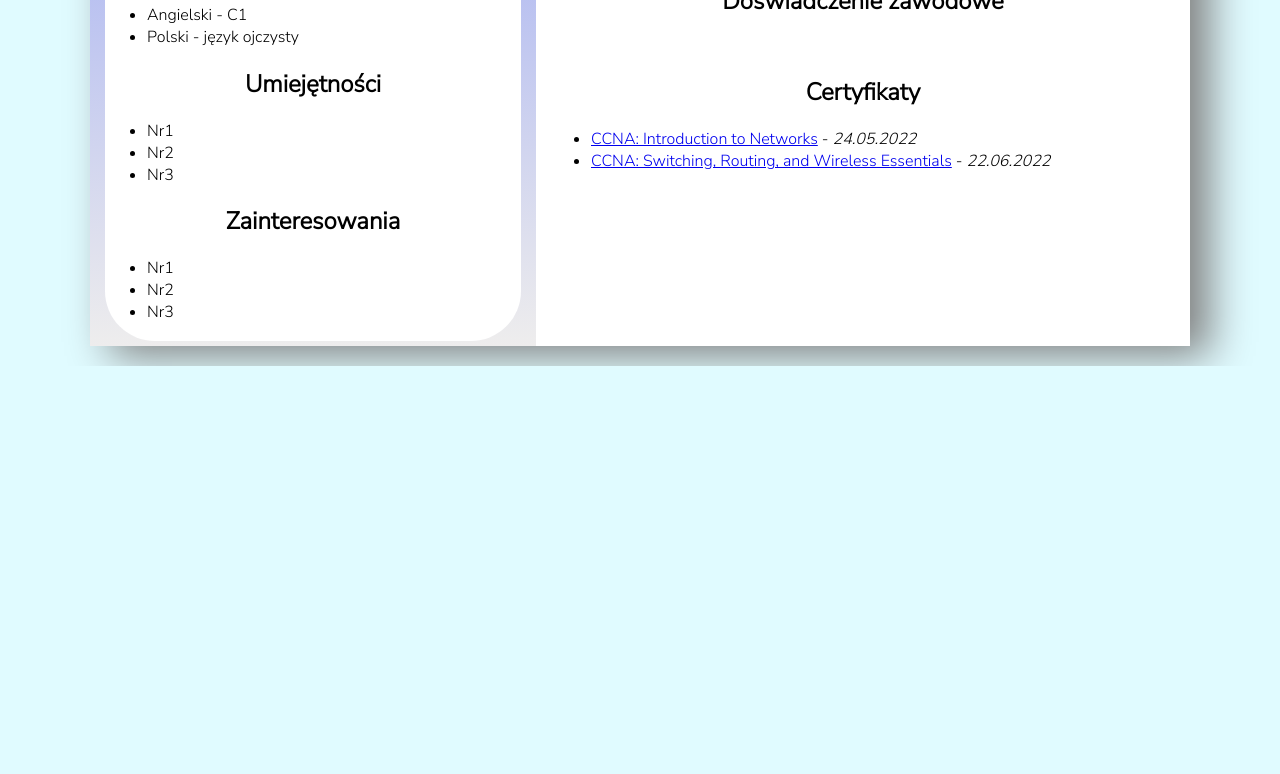
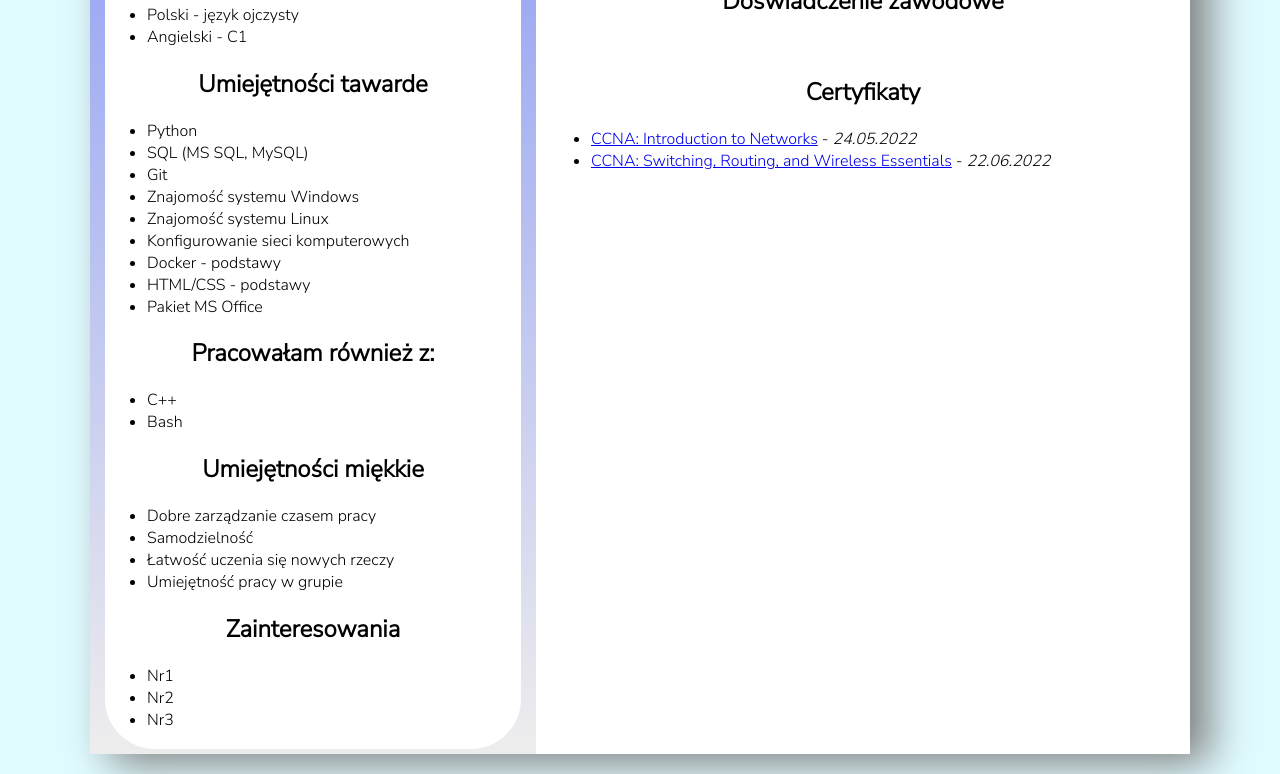
Before and after one commit to xizula/CV-HTML, a plain HTML site: page index.html in a window 1280 px wide. Shown: the part 644-1418 px from the top of the page. Before the commit the page ends 1010 px from the top, so only its background shows below. Drawn offline with Linux system fonts and the light colour scheme.

Commit message:
Skills added

```diff
--- a/index.html
+++ b/index.html
@@ -21,14 +21,32 @@
             <div class = "shorts">
                 <h2>Języki</h2>
                 <ul>
+                    <li>Polski - język ojczysty</li>
                     <li>Angielski - C1</li>
-                    <li>Polski - język ojczysty</li>
                 </ul>
-                <h2>Umiejętności</h2>
+                <h2>Umiejętności tawarde</h2>
                 <ul>
-                    <li>Nr1</li>
-                    <li>Nr2</li>
-                    <li>Nr3</li>
+                    <li>Python</li>
+                    <li>SQL (MS SQL, MySQL)</li>
+                    <li>Git</li>
+                    <li>Znajomość systemu Windows</li>
+                    <li>Znajomość systemu Linux</li>
+                    <li>Konfigurowanie sieci komputerowych</li>
+                    <li>Docker - podstawy</li>
+                    <li>HTML/CSS - podstawy</li>
+                    <li>Pakiet MS Office</li>
+                </ul>
+                <h2>Pracowałam również z:</h2>
+                <ul>
+                    <li>C++</li>
+                    <li>Bash</li>
+                </ul>
+                <h2>Umiejętności miękkie</h2>
+                <ul>
+                    <li>Dobre zarządzanie czasem pracy</li>
+                    <li>Samodzielność</li>
+                    <li>Łatwość uczenia się nowych rzeczy</li>
+                    <li>Umiejętność pracy w grupie</li>
                 </ul>
                 <h2>Zainteresowania</h2>
                 <ul>
```
